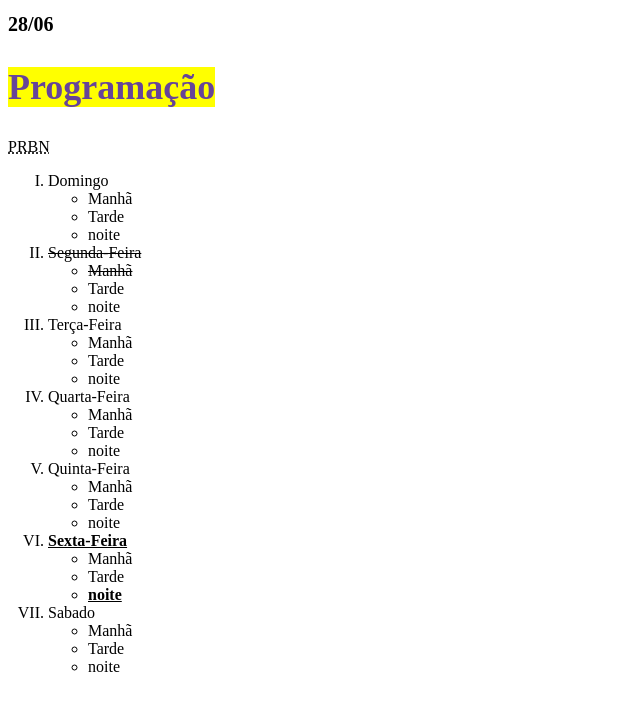
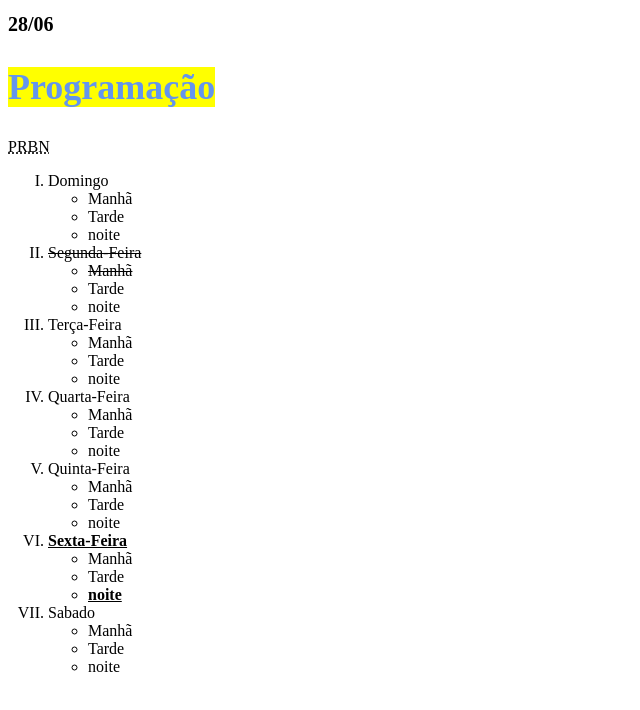
Before and after one commit to kikozaolimdo/html, a plain HTML site: page index.html in a window 1280 px wide. Shown: the whole page, without its empty margins (0-640 px from the left). Drawn offline with Linux system fonts and the light colour scheme.

Commit message:
Update index.html

```diff
--- a/index.html
+++ b/index.html
@@ -20,7 +20,7 @@
    <h1>28/06</h1>
    <h2> <mark>Programação</mark> </h1>
    <style>
-   mark {background-color:#ooffff; color:#649;}
+   mark {background-color:#ooffff; color:#6495ED;}
    </style>
    <abbr title= "Paulo Ricardo Bellini Nicolino"> PRBN </abbr>
    <ol type ="I">
```
